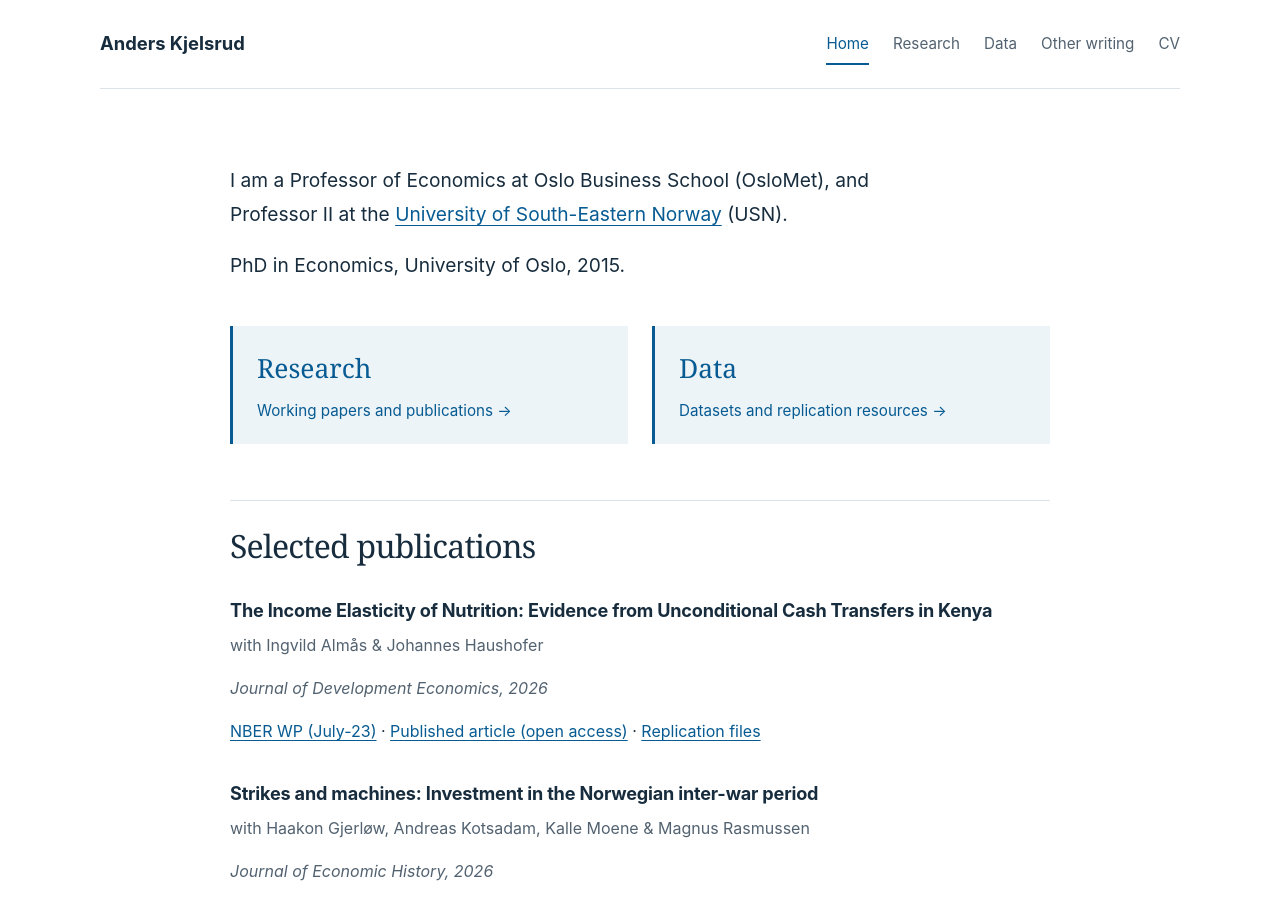
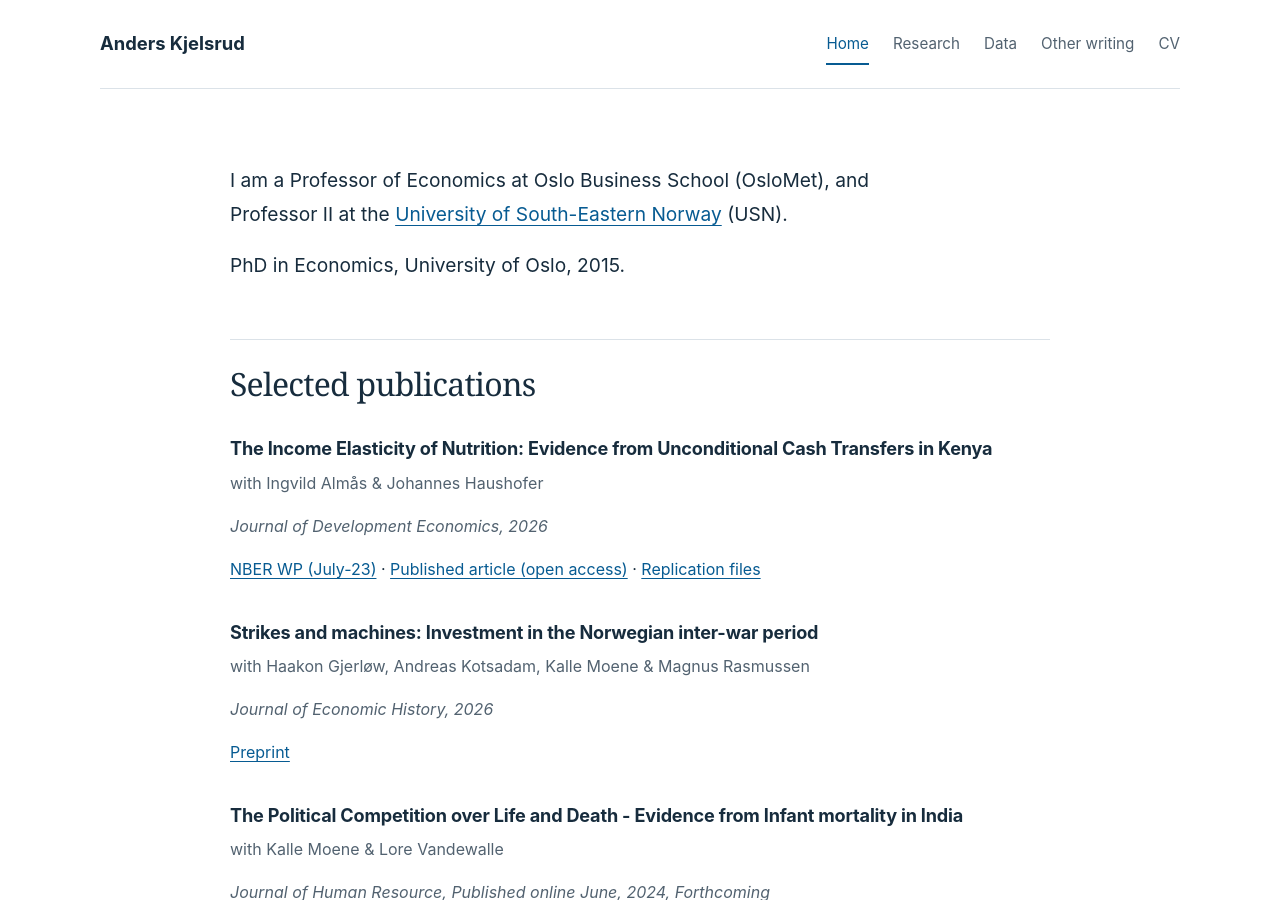
Before and after one commit to anderskjelsrud/anderskjelsrud.github.io, a Jekyll site: the page built from index.md, in a window 1280 px wide and 900 px high. Built offline with Jekyll 4.4.1, drawn with Linux system fonts in a browser that asks for light colours.

Commit message:
Remove blue navigation boxes from homepage
Removed home links section from the index page.

```diff
--- a/index.md
+++ b/index.md
@@ -7,11 +7,6 @@ title: Home
 <div class="introduction">
 <p>I am a Professor of Economics at Oslo Business School (OsloMet), and Professor II at the <a href="https://www.usn.no/english/">University of South-Eastern Norway</a> (USN).</p>
 <p>PhD in Economics, University of Oslo, 2015.</p>
-</div>
-
-<div class="home-links">
-<a href="research.html"><strong>Research</strong><span>Working papers and publications →</span></a>
-<a href="data.html"><strong>Data</strong><span>Datasets and replication resources →</span></a>
 </div>
 
 ## Selected publications
```
